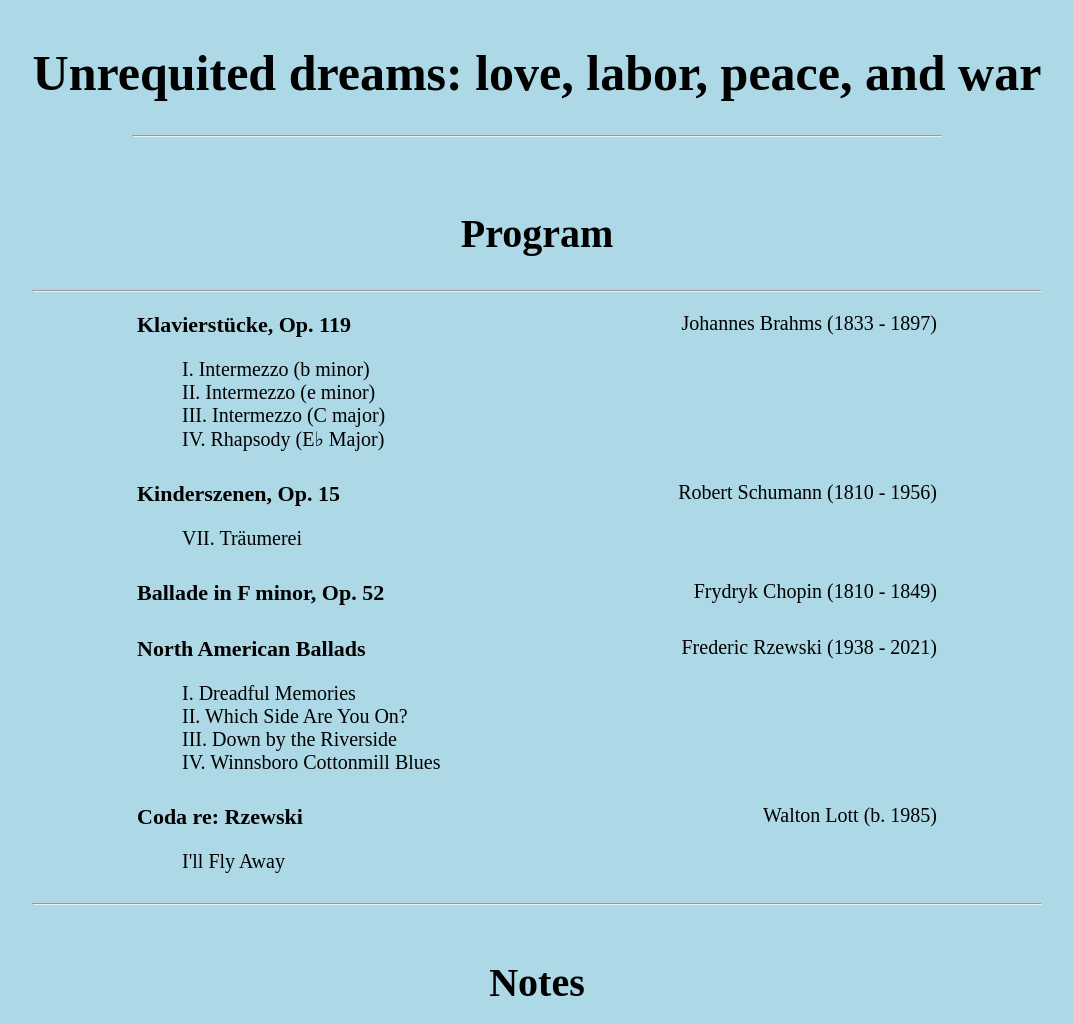
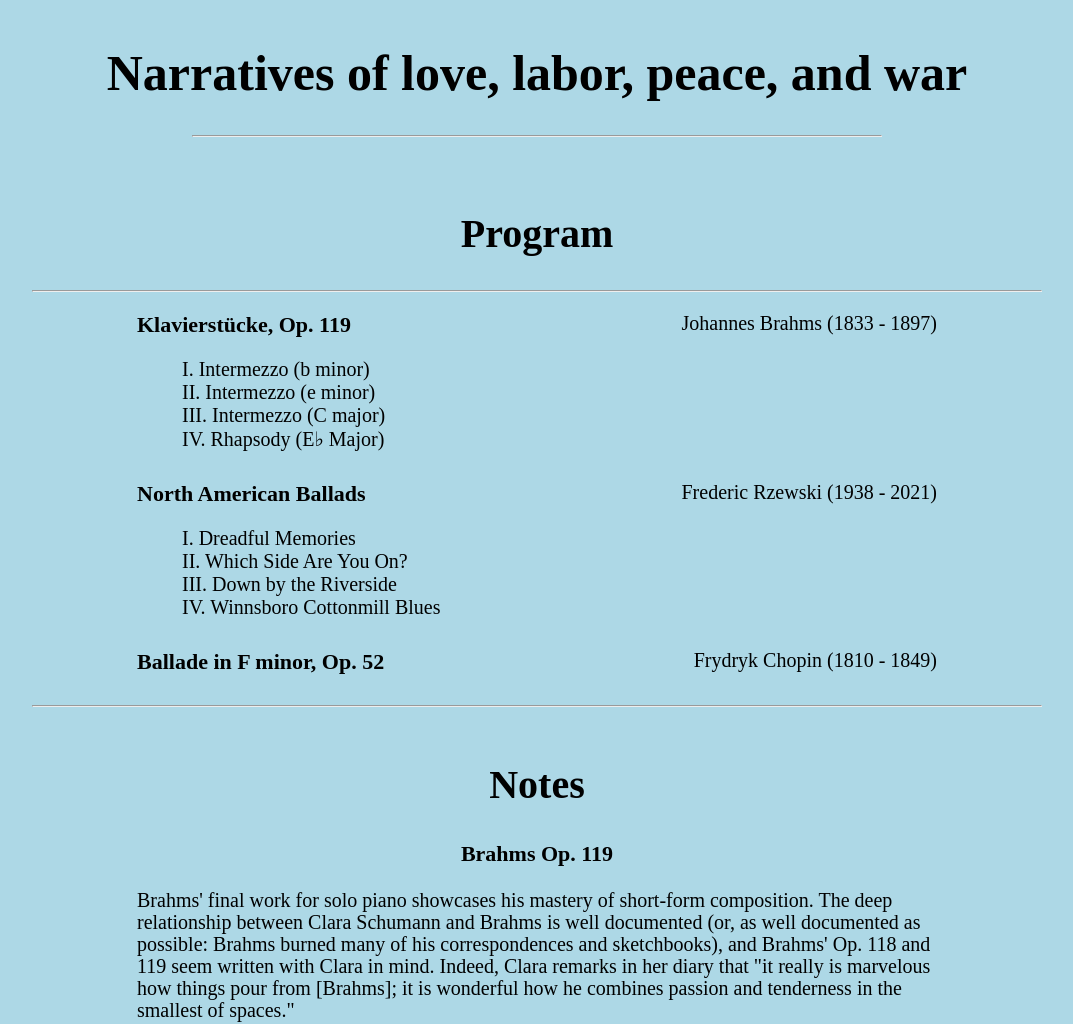
Before and after one commit to waltonklavierspieler/Recital-Programs, a plain HTML site: page index.html in a window 1280 px wide. Shown: the top 1024 px of the page, without its empty margins (103-1176 px from the left). Drawn offline with Linux system fonts and the light colour scheme.

Commit message:
Update index.html
Altered for 7/15 recital at FUMC in Boulder, CO

```diff
--- a/index.html
+++ b/index.html
@@ -112,7 +112,7 @@
 </head>
 <body>
   <header>
-    <h1 id="title">Unrequited dreams: love, labor, peace, and war</h1>
+    <h1 id="title">Narratives of love, labor, peace, and war</h1>
 	<hr>
   </header>
 
@@ -130,17 +130,14 @@
       <span class="program-composer">Johannes Brahms (1833 - 1897)</span>
     </div>
 
-    <div class="program-item">
+    <!-- <div class="program-item">
       <span class="program-title">Kinderszenen, Op. 15 <br>
 			<div class="program-movements">
 			VII. Träumerei</div></span>
       <span class="program-composer">Robert Schumann (1810 - 1956)</span>
-    </div>
+    </div> -->
 
-    <div class="program-item">
-      <span class="program-title">Ballade in F minor, Op. 52</span>
-      <span class="program-composer">Frydryk Chopin (1810 - 1849)</span>
-    </div>
+
 
 	<div class="program-item">
       <span class="program-title">North American Ballads <br>
@@ -153,13 +150,18 @@
       <span class="program-composer">Frederic Rzewski (1938 - 2021)</span>
     </div>
 
-	<div class="program-item">
+    <div class="program-item">
+      <span class="program-title">Ballade in F minor, Op. 52</span>
+      <span class="program-composer">Frydryk Chopin (1810 - 1849)</span>
+    </div>
+
+    <!-- <div class="program-item">
       <span class="program-title">Coda re: Rzewski<br>
 			<div class="program-movements">
 			I'll Fly Away</div>
 		</span>
       <span class="program-composer">Walton Lott (b. 1985)</span>
-    </div>
+    </div> -->
 
     <!-- Add more program items as needed -->
   </section>
@@ -202,12 +204,12 @@
 		   </p>
 	</div>
 
-	<div>
+	<!-- <div>
 		<h3 class="section-title">Schumann <em class="italic-word">Träumerei</em></h3>
 		<p>From Schumann's set of short pieces for children, <em class="italic-word">Kinderszenen</em>,
 		"Scenes from Childhood." The title literally translates to "dreaming." The wandering, dreamy
 		F major interlude serves a fitting segue to the narrative ballads to come.</p>
-	</div>
+	</div> -->
 
 	<div>
 		<h3 class="section-title">The Ballade as Narrative - Chopin Ballade No. 4</h3>
@@ -321,7 +323,7 @@
 			I got the Winnsboro cotton mill blues</div></p>
 	</div>
 
-	<div>
+	<!-- <div>
 		<h3 class="section-title">Coda re: Rzewski&mdash;"I'll Fly Away"</h3>
 		<p>Rzewski ends each of his four ballads in uncertainty. This new composition treats a familiar tune
 		in a similar style, but ends on a more positive note.</p>
@@ -344,7 +346,7 @@
 			I'll fly away<br>
 			When I die, Hallelujah, by and by<br>
 			I'll fly away</div></p>
-	</div>
+	</div> -->
     <!-- Add more paragraphs as needed -->
   </section>
   <footer>
```
